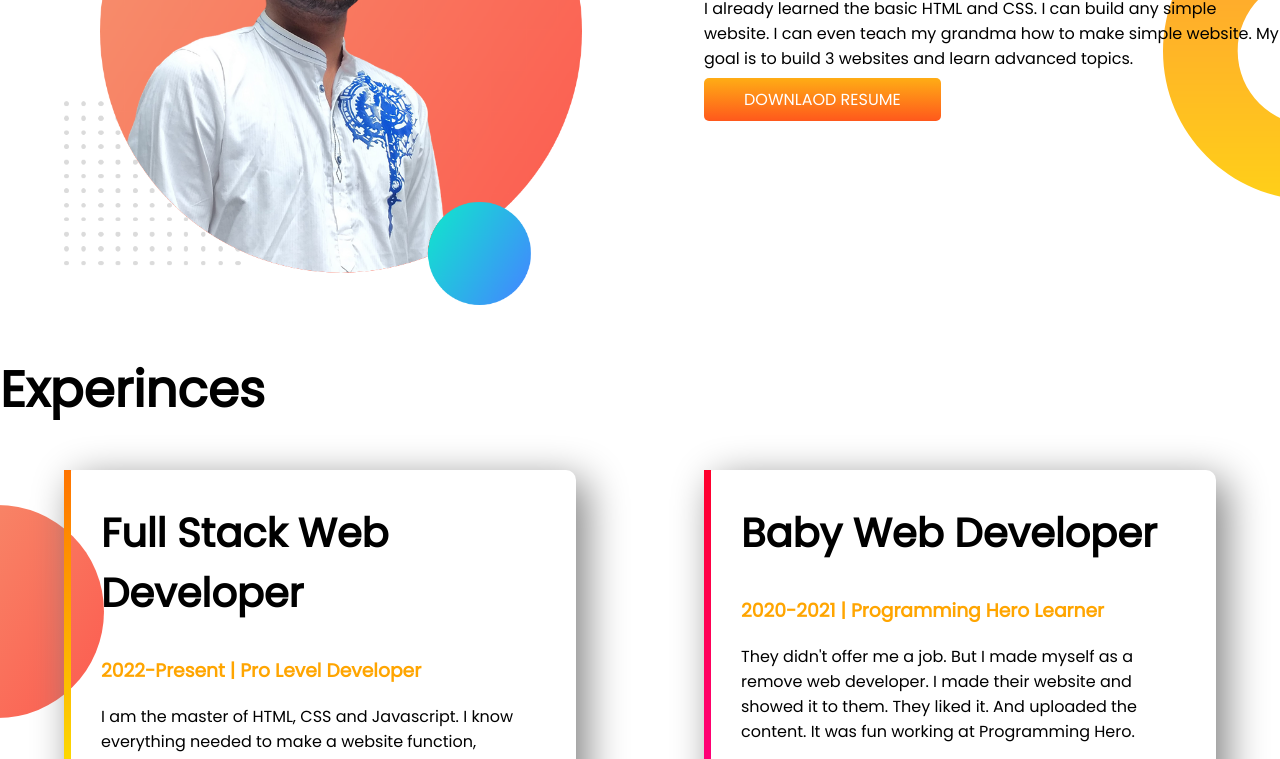
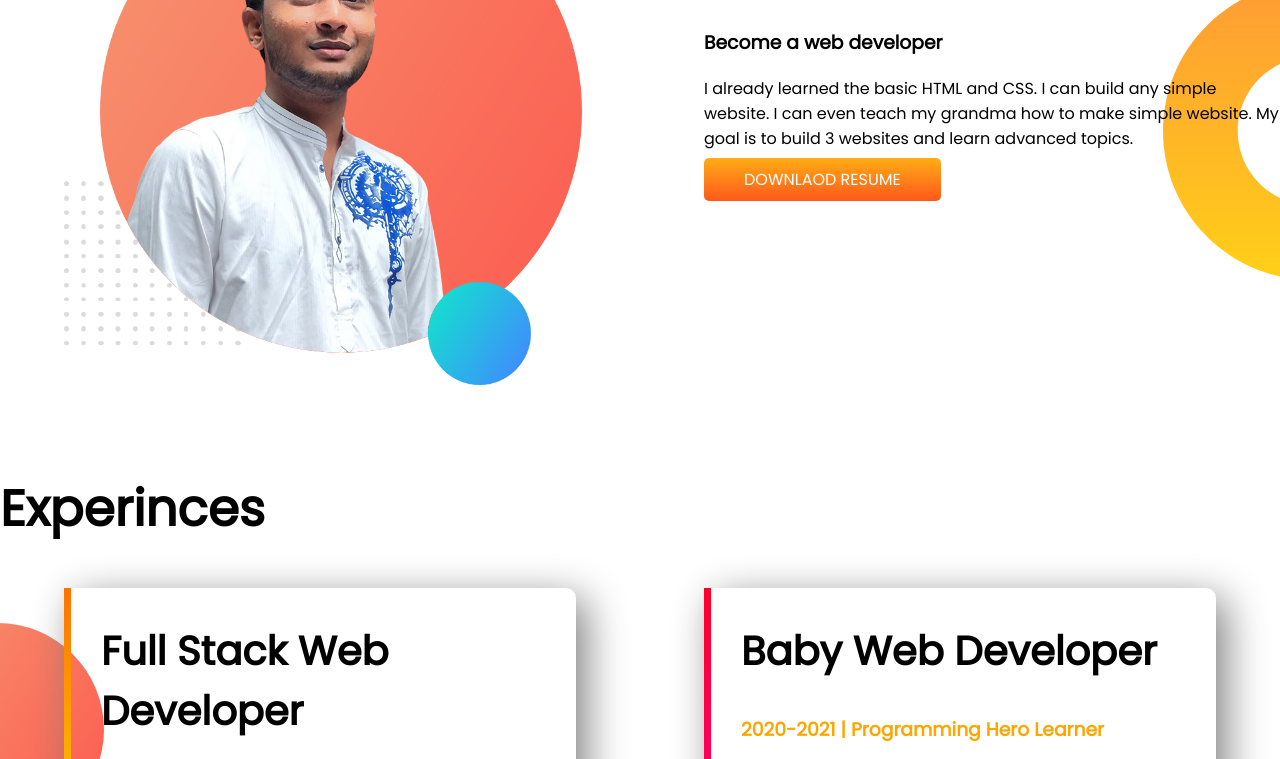
Before and after one commit to masudbhai05/-developer-portfolio, a plain HTML site: page index.html in a window 1280 px wide. Shown: the part 715-1474 px from the top of the page. Drawn offline with Linux system fonts and the light colour scheme.

Commit message:
section margin-bottom update

```diff
--- a/style.css
+++ b/style.css
@@ -7,6 +7,9 @@ body{
 .flexible-container{
     display: flex;
 
+}
+section{
+    margin-bottom: 80px;
 }
 
 h1{
```
